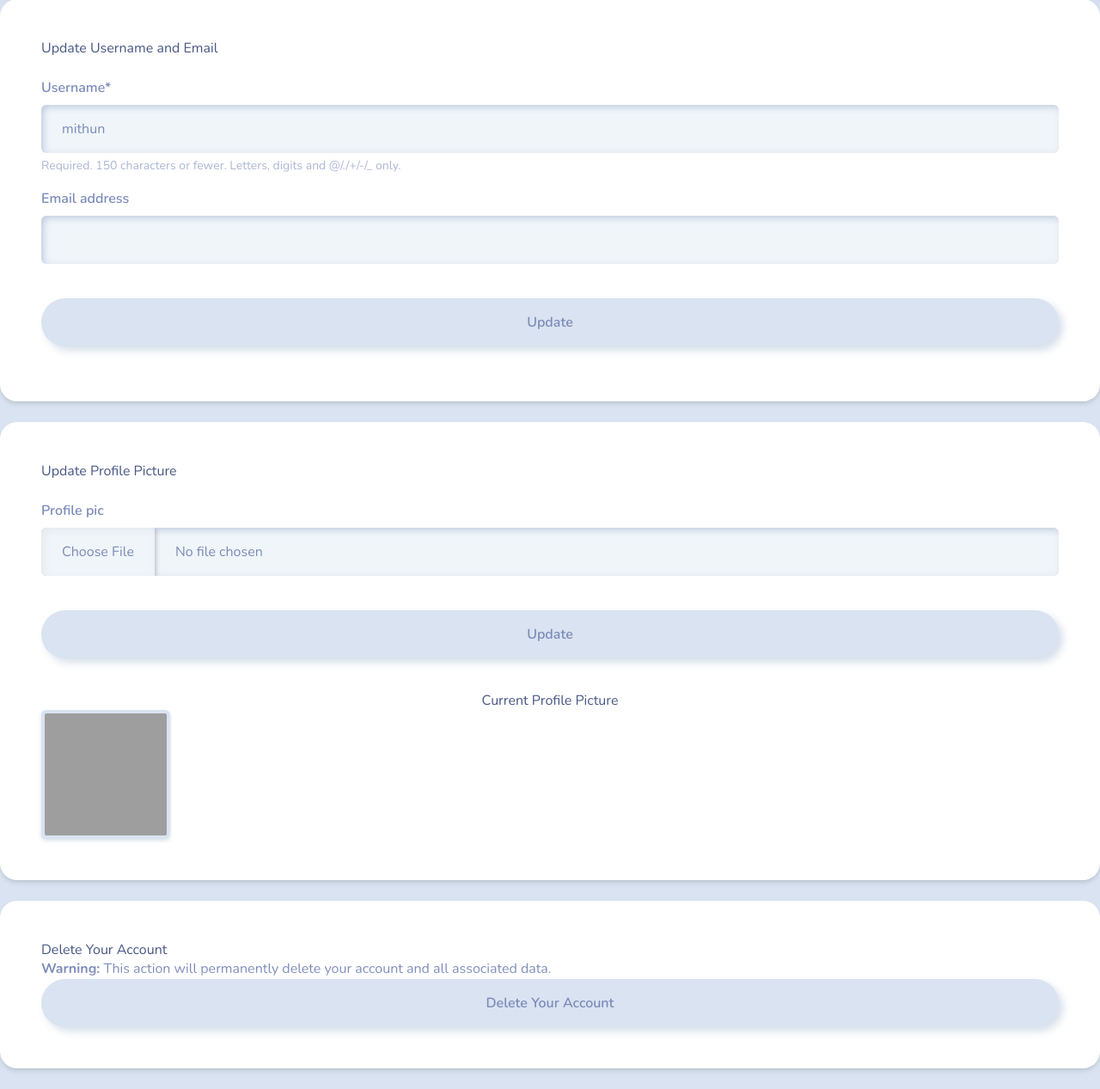
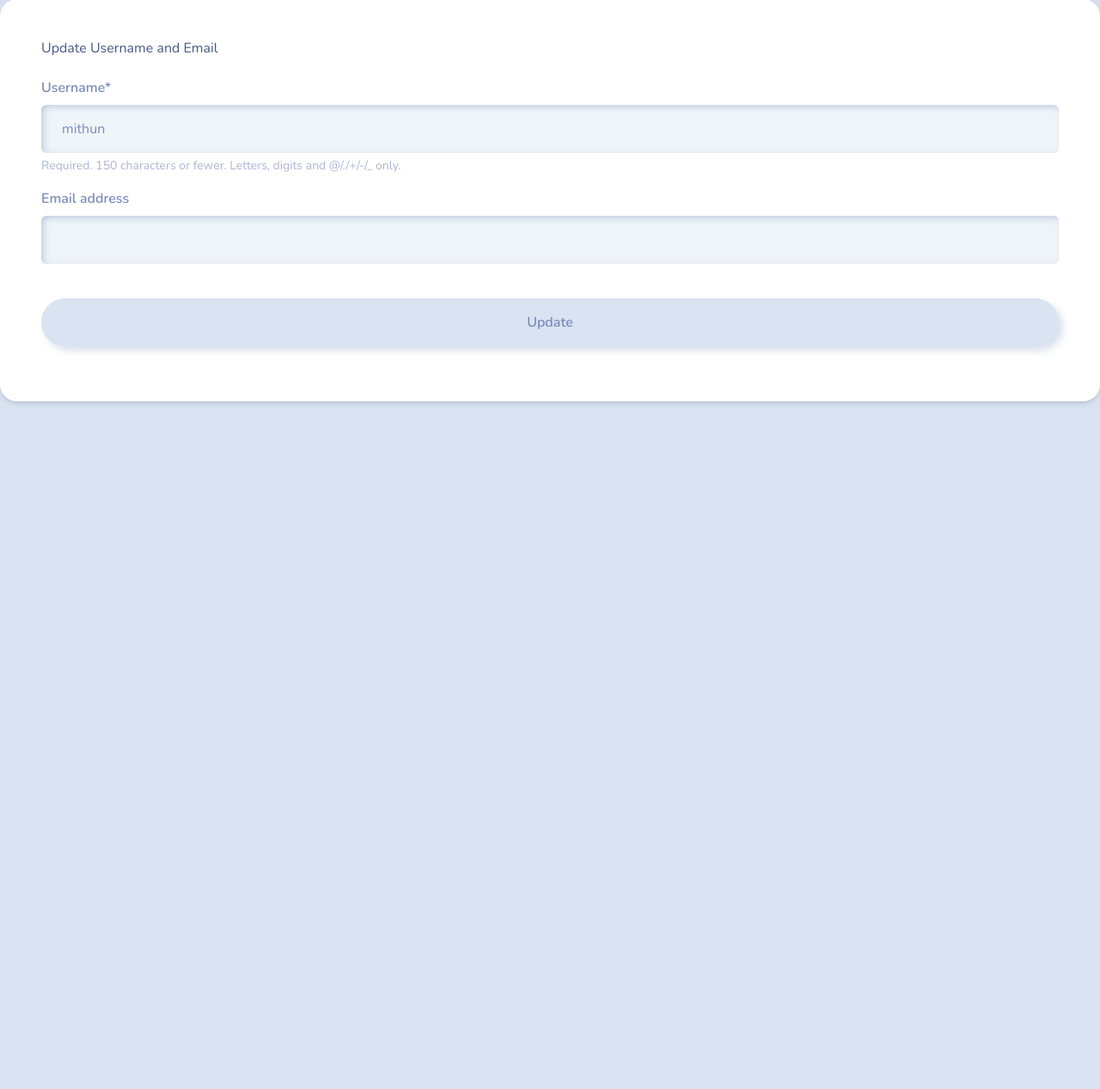
Before and after one commit to MithunChandrasekar/CPP-expense, a Django app: page /profile-management/ in a window 1280 px wide. Shown: the part 113-1380 px from the top of the page at 86% size. After the commit the page ends 583 px from the top, so only its background shows below. Run offline with Django 3.2, Linux system fonts and the light colour scheme; a user stored in the database is signed in; data that the repository does not hold is empty; some libraries are stand-ins or nearby versions; grey boxes are pictures that could not be loaded.

Commit message:
edit changes after checking on development12

```diff
--- a/user/templates/user/profile-management.html
+++ b/user/templates/user/profile-management.html
@@ -16,31 +16,19 @@
     </div>
     <br>
 
-    <div class="container bg-white shadow-md p-5 form-layout">
-        <h1>Update Profile Picture</h1>
-        <br>
-        <!-- Update Profile Picture (Stored in S3 Bucket) -->
-        <form method="POST" enctype="multipart/form-data">
-            {% csrf_token %}
-            {{ profile_form|crispy }}
-            <br>
-            <button class="btn btn-secondary btn-md w-100 btn-block p-3" type="submit">Update</button>
-        </form>
-        <br>
-        <div class="text-center">
-            <h5>Current Profile Picture</h5>
-            <img src="{{ profile_pic_url }}" alt="Profile Picture" class="img-thumbnail" style="width: 150px; height: 150px;">
-        </div>
-    </div>
-    <br>
 
-    <div class="container bg-white shadow-md p-5 form-layout">
+
+
+
+{% endblock content %}
+<!--
+<div class="container bg-white shadow-md p-5 form-layout">
         <h1>Delete Your Account</h1>
         <p>
             <strong>Warning:</strong> This action will permanently delete your account and all associated data.
         </p>
-        <!-- Link to Delete Account -->
+
         <a class="btn btn-danger btn-md w-100 btn-block p-3" href="{% url 'delete-account' %}">Delete Your Account</a>
     </div>
     <br>
-{% endblock content %}
+    -->
--- a/user/views.py
+++ b/user/views.py
@@ -17,6 +17,8 @@ import boto3
 import logging
 logger = logging.getLogger(__name__)
 '''
+import logging
+logger = logging.getLogger(__name__)
 
 def homepage(request):
 
@@ -264,7 +266,6 @@ def profile_management(request):
             'user_id': user_id,
             'username': request.user.username,
             'email': request.user.email,
-            'profile_pic_url': f"https://{bucket_name}.s3.{region}.amazonaws.com/profile_pictures/default.png",
         }
 
     if request.method == 'POST':
@@ -283,31 +284,6 @@ def profile_management(request):
                 # Update DynamoDB profile data
                 profile_data['username'] = user.username
                 profile_data['email'] = user.email
-
-                # Handle profile picture upload
-                profile_pic = profile_form.cleaned_data.get('profile_pic')
-                if profile_pic:
-                    try:
-                        s3_client = boto3.client('s3', region_name=region)
-                        s3_client.upload_fileobj(
-                            profile_pic,
-                            bucket_name,
-                            f"profile_pictures/{user_id}.png"
-                        )
-                        # Generate a pre-signed URL to access the file privately
-                        presigned_url = s3_client.generate_presigned_url(
-                            'get_object',
-                            Params={
-                                'Bucket': bucket_name,
-                                'Key': f"profile_pictures/{user_id}.png"
-                            },
-                            ExpiresIn=3600  # URL expiration time in seconds
-                        )
-                        profile_data['profile_pic_url'] = presigned_url
-                        #logger.info("Profile picture uploaded successfully to S3.")
-                    except Exception as s3_error:
-                        #logger.error(f"Error uploading profile picture to S3: {s3_error}")
-                        profile_data['profile_pic_url'] = f"https://{bucket_name}.s3.{region}.amazonaws.com/profile_pictures/default.png"
 
                 # Save updated profile data to DynamoDB
                 profile_table.put_item(Item=profile_data)
```
Also changed, not shown: expense/settings.py (+27 -1 lines), db.sqlite3.
